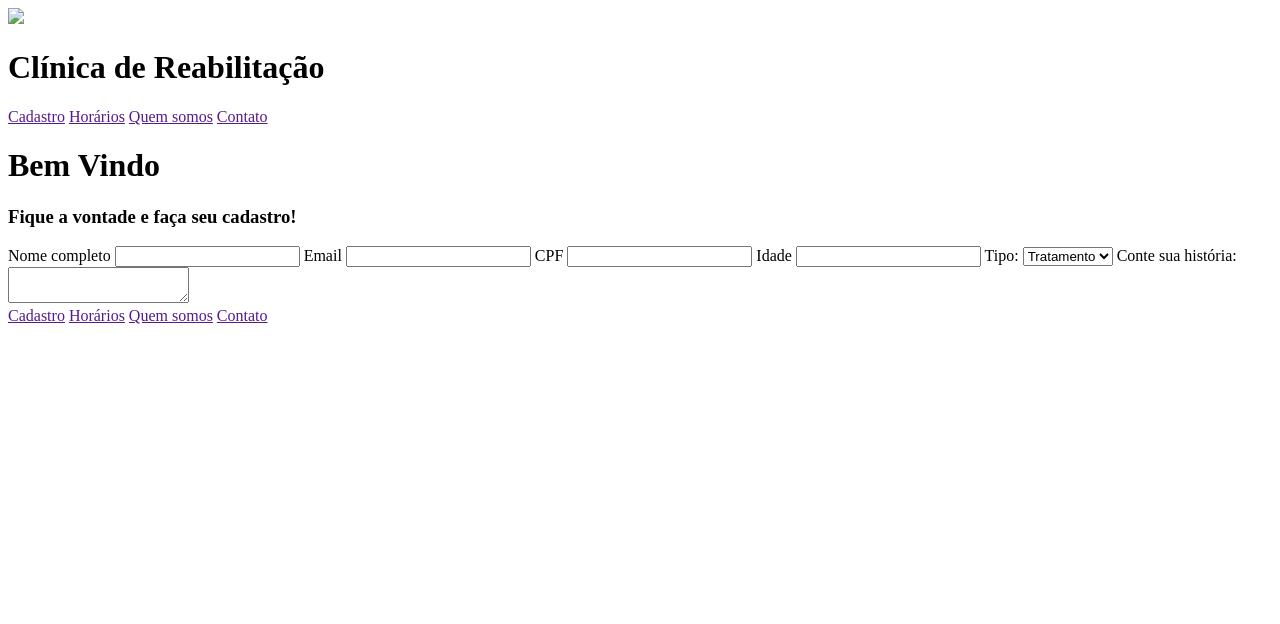
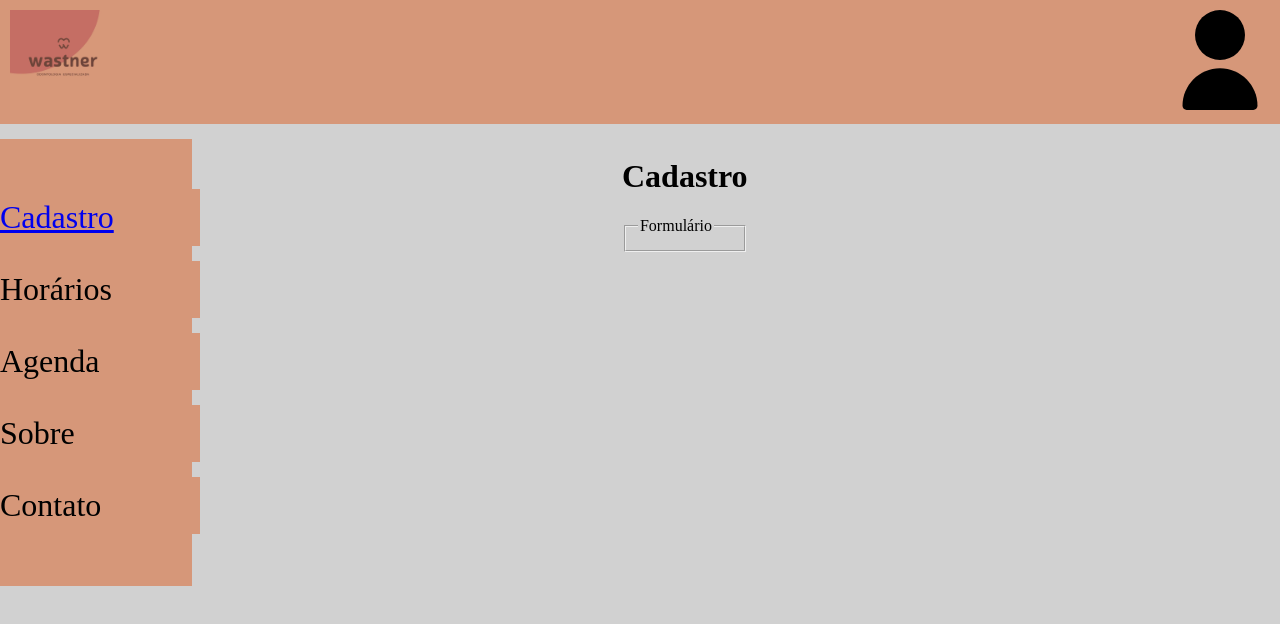
Before and after one commit to VitorEAmorim/html-dio, a plain HTML site: page index.html in a window 1280 px wide. Drawn offline with Linux system fonts and the light colour scheme.

Commit message:
Adicionando estilo a página primária

```diff
--- /dev/null
+++ b/estilos/estilo.css
@@ -0,0 +1,48 @@
+body {
+    width: 100%;
+    margin: 0;
+    padding: 0;
+    vertical-align: baseline;
+    background-color: rgb(209, 209, 209);
+}
+
+.cabecalho {
+    padding: 10px;
+    display: flex;
+    justify-content: space-between;
+    background-color: #d69779;
+}
+
+.menu-side, ul, li {
+    padding: 10px 0px;
+    font-size: 32px;
+    margin-top: 15px;
+    list-style: none;
+    text-decoration: none;
+    background-color: #d69779;
+    width: 200px;
+}
+
+li:hover {
+    color:#6d4237;
+    background-color: #c46e64;
+    display: block;
+}
+
+.menu-side, ul{
+    width: 15%;
+}
+
+.menu-side{
+    float: left;
+    display: flex;
+}
+.content{
+    width: 75%;
+    float: left;
+    display: flex;
+    justify-content: center;
+    align-items: center;
+    flex-direction: column;
+    margin: 1%;
+}
--- a/index.html
+++ b/index.html
@@ -3,41 +3,38 @@
     <head>
         <meta charset="UTF-8">
         <meta name="viewport" content="width=device-width, initial-scale=1.0">
+        <link href="estilos/estilo.css" rel="stylesheet" />
+
         <title>Tabela - Dio.me </title><title>Inicial</title>
 </head>
 <body>
-    <header>
-        <div><img src="Logo.png" width="75"/></div>
-        <span><h1>Clínica de Reabilitação</h1></span>
+    <header class="cabecalho">
+        <div class="logo">
+            <img src="Logo.jpg" width="100">
+        </div>
+        <div class="profile">
+            <img src="icons/user.svg" width="100">
+        </div>
     </header>
-    <nav name="lateral-bar">
-        <a href="">Cadastro</a>
-        <a href="">Horários</a>
-        <a href="">Quem somos</a>
-        <a href="">Contato</a>
-    </nav>
-    <h1>Bem Vindo</h1>
-    <h3>Fique a vontade e faça seu cadastro!</h3>
-    <div name="cadastro">
-        <form action="">
-            <label>Nome completo </label><input type="text" maxlength="32" >
-            <label>Email </label><input type="email">
-            <label>CPF </label><input type="number" maxlength="11" min="1">
-            <label>Idade </label><input type="number" maxlength="2" min="1" >
-            <label>Tipo:</label>
-                <select name="option">
-                    <option value="">Tratamento</option>
-                    <option value="opt-drogas">Drogas</option>
-                    <option value="opt-bebida">Bebidas</option>
-                    <option value="opt-jogos">Jogos</option>
-                </select>
-            <label>Conte sua história:</label><textarea name=" mensage" width= "50" maxlength="270"></textarea>
-        </form>
+    <div class="menu-side">
+        <ul>
+            <li><a href="Pages/form.html">Cadastro</a></li>
+            <li><a>Horários</a></li>
+            <li><a>Agenda</a></li>
+            <li><a>Sobre</a></li>
+            <li><a>Contato</a></li>
+        </ul>
+    </div>
+    <div class="content">
+            <span><h1>Cadastro</h1><span>
+            <fieldset>
+                <legend>Formulário</legend>
+
+
+            </fieldset>
+    </div>
     <footer>
-        <a href="">Cadastro</a>
-        <a href="">Horários</a>
-        <a href="">Quem somos</a>
-        <a href="">Contato</a>
+
     </footer>
 </body>
 
```
Also changed, not shown: tabela.html (added, +21 -0 lines), Logo.jpg (added), Pages/form.html (renamed from form.html), icons/user.svg (added).
